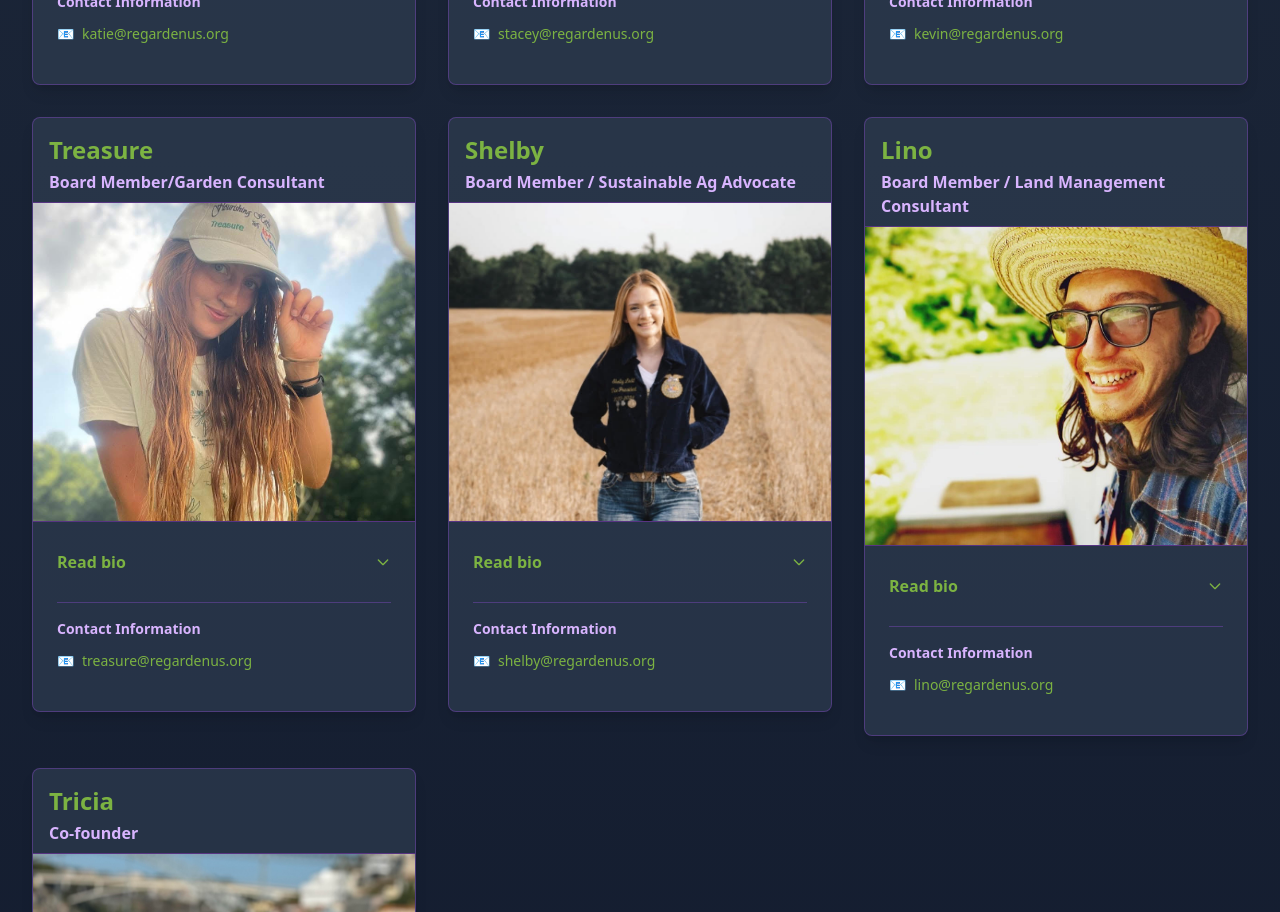
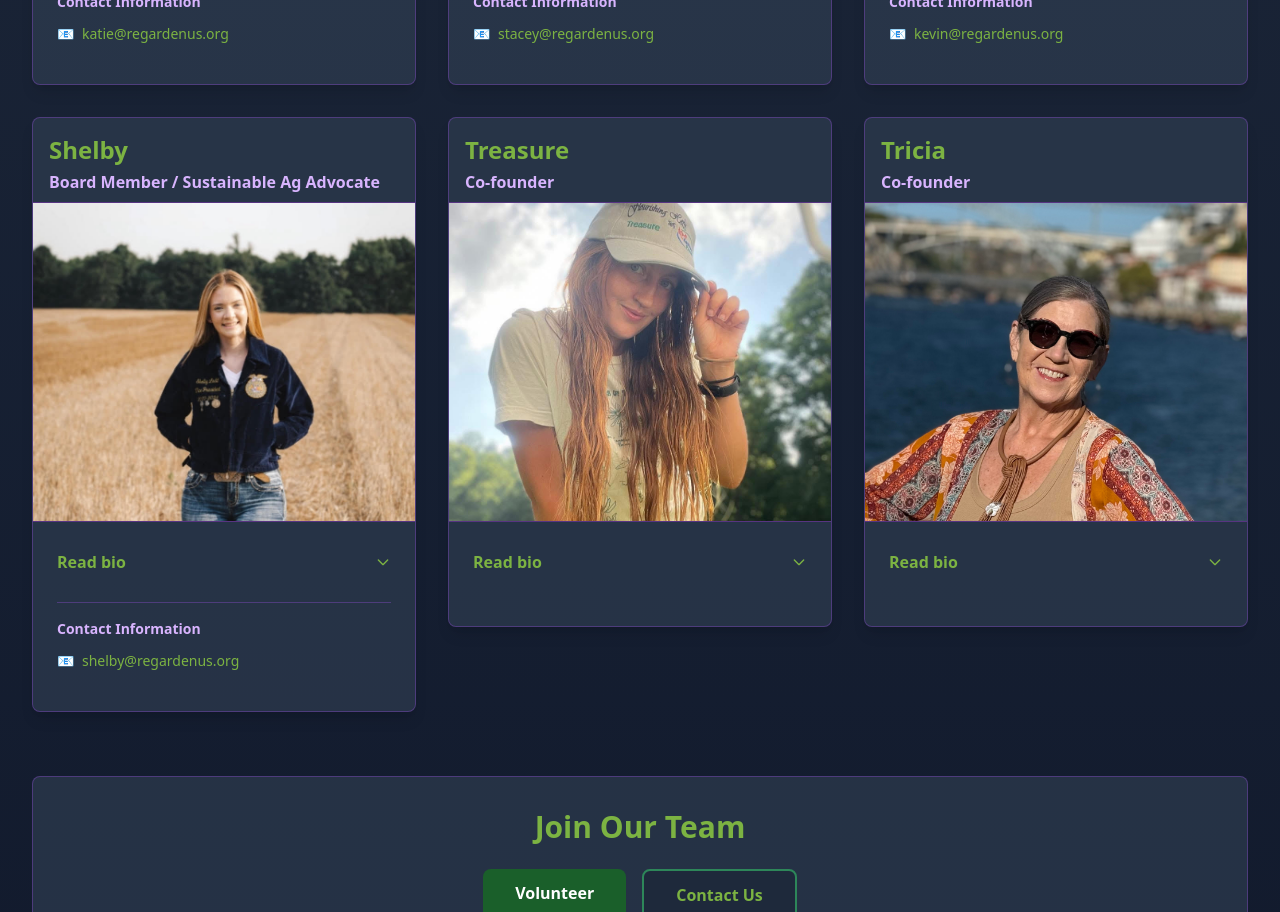
Before and after one commit to laytod/regarden, a Next.js app: page /team in a window 1280 px wide. Shown: the part 760-1672 px from the top of the page. Built offline with nearby package versions, Linux system fonts and the light colour scheme.

Commit message:
chore(team): remove Lino, move Treasure to co-founder, hide co-founder contact

```diff
--- a/components/Team/TeamMember.tsx
+++ b/components/Team/TeamMember.tsx
@@ -54,7 +54,7 @@ export default function TeamMember({ member }: TeamMemberProps) {
           <p className="text-slate-200 mt-3 leading-relaxed pl-0 whitespace-pre-line">{member.bio}</p>
         </details>
 
-        {member.name !== 'Tricia' && (
+        {member.role !== 'Co-founder' && (
         <div className="border-t border-purple-500/30 pt-4">
           <h4 className="text-sm font-semibold text-purple-300 mb-3">Contact Information</h4>
           <div className="space-y-2 text-sm text-slate-200">
--- a/data/team.json
+++ b/data/team.json
@@ -33,17 +33,6 @@
     "socialLinks": {}
   },
   {
-    "id": "4",
-    "name": "Treasure",
-    "role": "Board Member/Garden Consultant",
-    "email": "treasure@regardenus.org",
-    "phone": "",
-    "bio": "Treasure is a co-founder of ReGarden. Originally from Westmoreland, TN, she began her farming journey in 2011 as an intern at Long Hungry Creek Farm, where she developed a foundation in organic farming, seed work, and wildcrafting. She later held roles with Siskiyou Seeds, Strictly Medicinal Seeds, and NatureSpirit Herbs in Oregon, and now works at Flourishing Herbs and River Cottage Farm in Adolphus, KY. Treasure plays a key role in community engagement for ReGarden, using her local roots to connect with residents and inspire volunteer involvement. Her work reflects a deep commitment to preserving knowledge, strengthening local food systems, and fostering community connections through land-based education.",
-    "image": "/images/team/treasure.jpg",
-    "imagePosition": "top",
-    "socialLinks": {}
-  },
-  {
     "id": "5",
     "name": "Shelby",
     "role": "Board Member / Sustainable Ag Advocate",
@@ -55,13 +44,13 @@
     "socialLinks": {}
   },
   {
-    "id": "6",
-    "name": "Lino",
-    "role": "Board Member / Land Management Consultant",
-    "email": "lino@regardenus.org",
+    "id": "4",
+    "name": "Treasure",
+    "role": "Co-founder",
+    "email": "treasure@regardenus.org",
     "phone": "",
-    "bio": "Lino was the 2010 winner of the InterGenerational Community Gardening Grant from Community Food Advocates—a two-year program at Park Avenue Elementary School in West Nashville that paired youth and elders in community gardening while raising awareness. He then worked for Good Food for Good People, a local food hub focused on food distribution and farmers markets. His experience also includes industrial cleaning and work as a cable puller and tree feller for Myers Logging in the area. Lino now lives in Westmoreland and is dedicated to sharing and improving access to healthy foods and activities for the community.",
-    "image": "/images/team/lino.jpeg",
+    "bio": "Treasure is a co-founder of ReGarden. Originally from Westmoreland, TN, she began her farming journey in 2011 as an intern at Long Hungry Creek Farm, where she developed a foundation in organic farming, seed work, and wildcrafting. She later held roles with Siskiyou Seeds, Strictly Medicinal Seeds, and NatureSpirit Herbs in Oregon, and now works at Flourishing Herbs and River Cottage Farm in Adolphus, KY. Treasure plays a key role in community engagement for ReGarden, using her local roots to connect with residents and inspire volunteer involvement. Her work reflects a deep commitment to preserving knowledge, strengthening local food systems, and fostering community connections through land-based education.",
+    "image": "/images/team/treasure.jpg",
     "imagePosition": "top",
     "socialLinks": {}
   },
```
Also changed, not shown: 1 other file (tests, documents, lock files or other folders).
